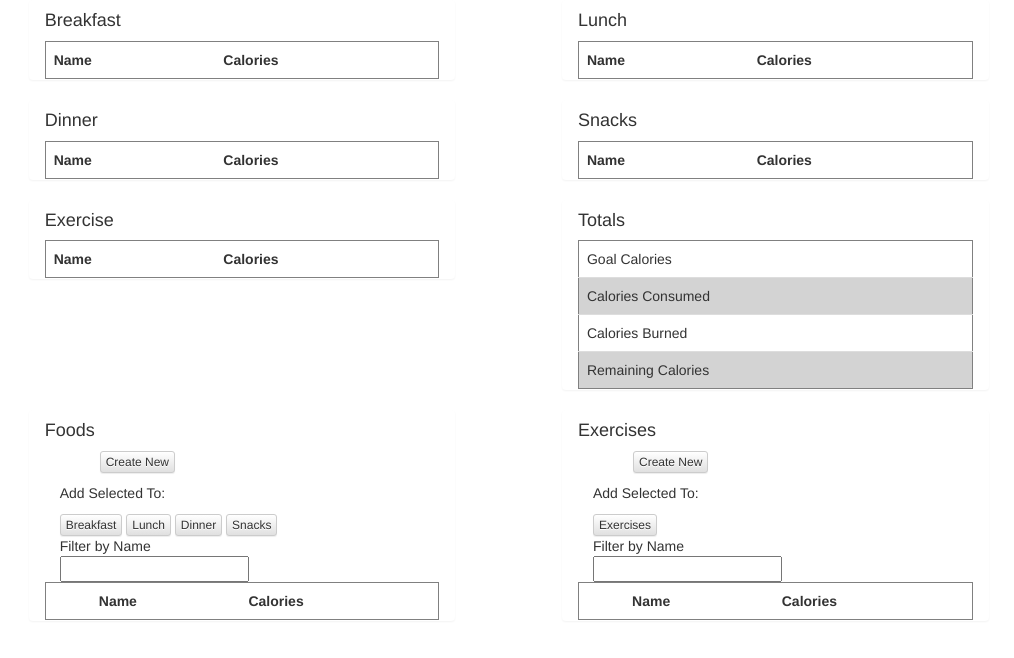
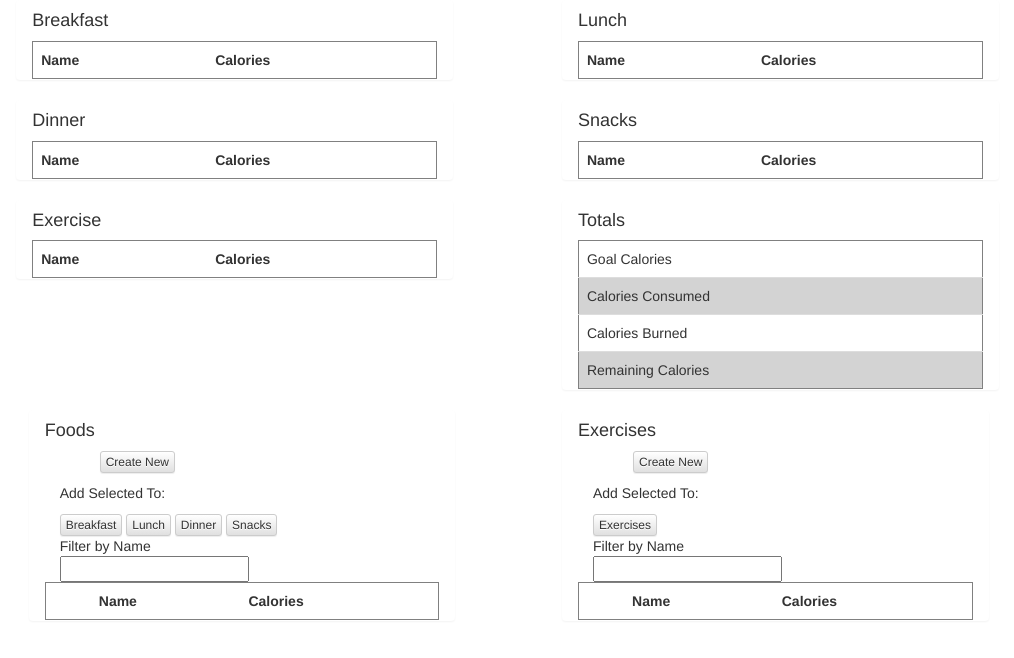
Before and after one commit to bfpepper/quantify-me, a website built with webpack: page index.html in a window 1280 px wide. Shown: the whole page, without its empty margins (78-1092 px from the left). Built offline with nearby package versions, Linux system fonts and the light colour scheme.

Commit message:
Update hmtl/css to use rows on index

```diff
--- a/index.html
+++ b/index.html
@@ -9,6 +9,7 @@
   <script src="https://maxcdn.bootstrapcdn.com/bootstrap/3.3.7/js/bootstrap.min.js" integrity="sha384-Tc5IQib027qvyjSMfHjOMaLkfuWVxZxUPnCJA7l2mCWNIpG9mGCD8wGNIcPD7Txa" crossorigin="anonymous"></script>
 </head>
 <body>
+  <div class="row">
     <div class="container panel col-md-4 col-md-offset-1">
       <row class="table-header"><h4>Breakfast</h4></row>
       <table class="breakfast-table table-hover table col-md-4">
@@ -27,6 +28,8 @@
         </tr>
       </table>
     </div>
+  </div>
+  <div class="row">
     <div class="container panel col-md-4 col-md-offset-1">
       <row class="table-header"><h4>Dinner</h4></row>
       <table id="diary-dinner-table" class="dinner-table table-hover table col-md-4">
@@ -45,6 +48,8 @@
         </tr>
       </table>
     </div>
+  </div>
+  <div class="row">
     <div class="container panel col-md-4 col-md-offset-1">
       <row class="table-header"><h4>Exercise</h4></row>
       <table class="exercise-diary-table table-hover table col-md-4">
@@ -74,6 +79,7 @@
           <td class="remaining-calories"></td>
         </tr>
       </table>
+    </div>
   </div>
   <div class="container panel col-md-4 col-md-offset-1">
     <row class="table-header"><h4>Foods</h4></row>
```
Lines whose indentation alone changed are shown as unchanged.
